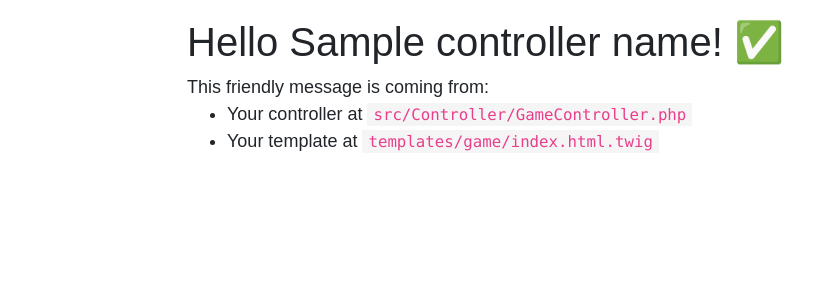
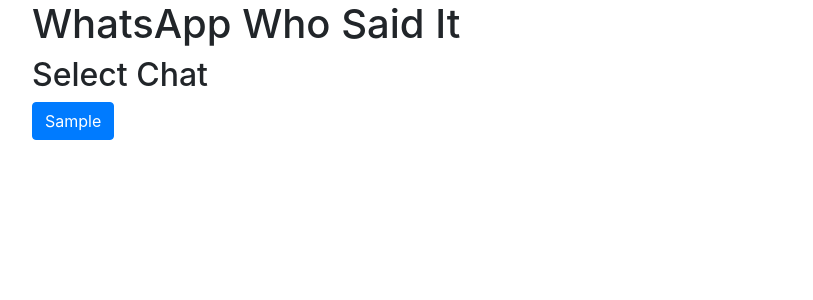
Before and after one commit to finchmeister/whatsapp-who-said-it, a Symfony app: template templates/game/index.html.twig in a window 1280 px wide. Shown: the top 300 px of the page, without its empty margins (53-866 px from the left). Run offline with Twig, Linux system fonts and the light colour scheme; the template is opened without the code that fills it: most values are stand-ins (such as "Sample title", 1, 10 or a date in 2020); style sheets or scripts are compiled from the project's sources; some libraries are stand-ins or nearby versions.

Commit message:
Organise

```diff
--- a/src/Game/GameRunner.php
+++ b/src/Game/GameRunner.php
@@ -14,13 +14,13 @@ class GameRunner
         $this->context = $context;
     }
 
-    public function loadGame()
+    public function loadGame(GameContextInterface $gameContext)
     {
         if ($game = $this->context->loadGame()) {
             return $game;
         }
 
-        $game = $this->context->newGame();
+        $game = $this->context->newGame($gameContext);
         $this->context->save($game);
 
         return $game;
--- a/templates/game/index.html.twig
+++ b/templates/game/index.html.twig
@@ -1,24 +1,26 @@
 {% extends 'base.html.twig' %}
 
-{% block title %}Hello {{ controller_name }}!{% endblock %}
+{% block title %}WhatsApp Who Said It{% endblock %}
 
 
 {% block body %}
-<style>
-    .example-wrapper { margin: 1em auto; max-width: 800px; width: 95%; font: 18px/1.5 sans-serif; }
-    .example-wrapper code { background: #F5F5F5; padding: 2px 6px; }
-</style>
+    <div class="container">
+        <div class="row">
+            <div class="col">
+                <h1>WhatsApp Who Said It</h1>
+            </div>
 
-<div class="example-wrapper">
-    <h1>Hello {{ controller_name }}! ✅</h1>
+        </div>
 
+        <div class="row">
+            <div class="col">
+                <h2>Select Chat</h2>
+                {% for id, chat in chats_available %}
+                    <a class="btn btn-primary" href="{{ path('new_game', {'chatId' : id }) }}" role="button">{{ chat }}</a>
+                {% endfor %}
+            </div>
+        </div>
 
+    </div>
 
-
-    This friendly message is coming from:
-    <ul>
-        <li>Your controller at <code>src/Controller/GameController.php</code></li>
-        <li>Your template at <code>templates/game/index.html.twig</code></li>
-    </ul>
-</div>
 {% endblock %}
```
Also changed, not shown: src/Controller/GameController.php (+14 -1 lines), src/Game/Game.php (+38 -0 lines).
